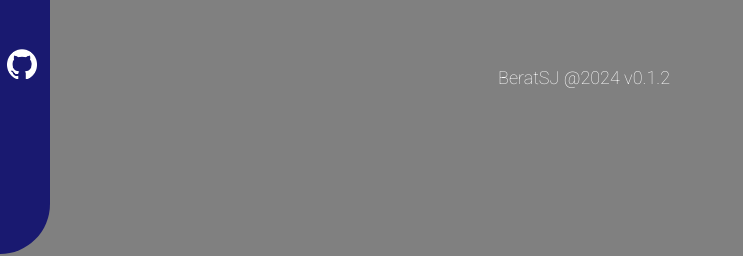
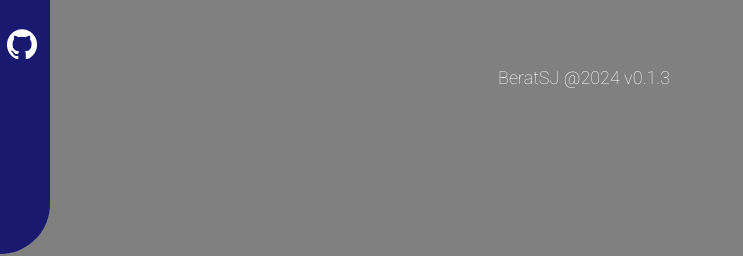
Before and after one commit to BeratSJ/online-text-editor, a plain HTML site: page index.html in a window 1280 px wide. Shown: the part 531-787 px from the top of the page, 0-743 px from the left. Drawn offline with Linux system fonts and the light colour scheme.

Commit message:
v0.1.3
Main Page Edited

```diff
--- a/css/downPanel.css
+++ b/css/downPanel.css
@@ -20,10 +20,3 @@ border-radius: 150px;
      top: 580px;
      right: 610px;
 }
-.githubLogo {
-  width: 30px;
-  height: 30px;
-  position: fixed;
-  top: 580px;
-  left: 7px;
-}
--- a/css/leftPanel.css
+++ b/css/leftPanel.css
@@ -19,3 +19,10 @@
         left: 35px;
         bottom: 275px;
 }
+.githubLogo {
+  width: 30px;
+  height: 30px;
+   position: fixed;
+  top: 560px;
+  left: 7px;
+}
--- a/index.html
+++ b/index.html
@@ -31,6 +31,7 @@
     <div class="fileTXT">
         <input type="file" id="fileInput">
         <button id="txtLoad">TXT Load</button>
+
         <button id="saveButton">Save TXT</button>
     </div>
 
@@ -45,7 +46,7 @@
     <div>
         <div class="downPanelHandle"></div>
 
-        <p class="downPanelText">BeratSJ @2024 v0.1.2</p>
+        <p class="downPanelText">BeratSJ @2024 v0.1.3</p>
 
     </div>
 
```
